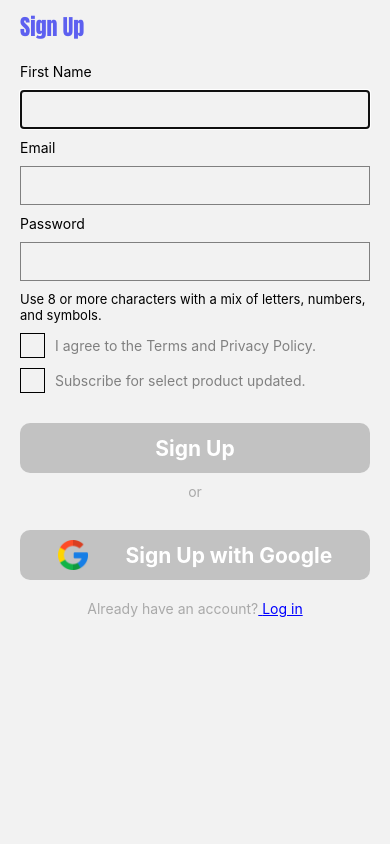
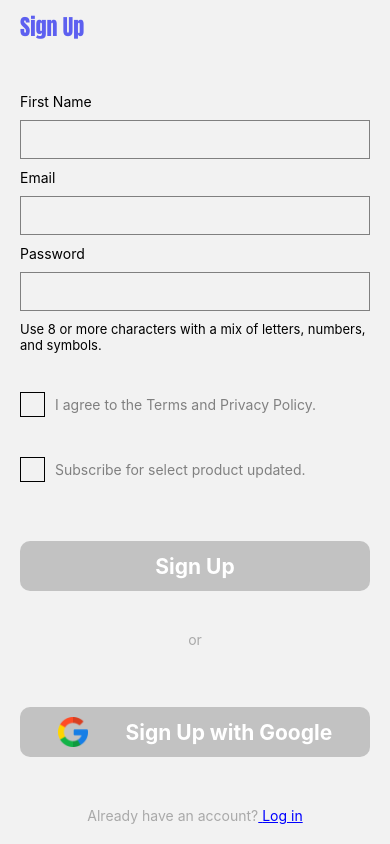
Before and after one commit to BC-MAY-21-RN/kata-05-reservacion-de-vuelos-k5-f22-t1, a React Native app in the folder abcorp/: screen /RegisterScreen in a window 390 px wide. Built offline with nearby package versions, Linux system fonts and the light colour scheme.

Commit message:
Added folder register,
Co-authored-by: Jonathan <yoni_12rrs@hotmail.com>
Co-authored-by: Cris <crprmahdz@yahoo.com>

```diff
--- a/abcorp/src/components/ButtonsRegister.js
+++ b/abcorp/src/components/register/ButtonsRegister.js
@@ -37,7 +37,10 @@ export const ButtonsRegister = ({form, onChange}) => {
           styles.btnSignUpGoogle,
           formComplete && styles.btnSignUpGoogleOpen,
         ]}>
-        <Image style={styles.imgGoogle} source={require('../img/google.png')} />
+        <Image
+          style={styles.imgGoogle}
+          source={require('../../img/google.png')}
+        />
         <Text style={styles.txtBtn}>Sign Up with Google</Text>
       </TouchableOpacity>
     </>
--- a/abcorp/src/components/CheckBookRegister.js
+++ b/abcorp/src/components/register/CheckBookRegister.js
@@ -1,5 +1,5 @@
 import React from 'react';
-import {CheckBox} from '../components/CheckBox';
+import {CheckBox} from '../CheckBox';
 
 export const CheckBookRegister = ({form, onChange}) => {
   const {checkedTerm, checkedSubscribed} = form;
--- a/abcorp/src/components/FormRegister.js
+++ b/abcorp/src/components/register/FormRegister.js
@@ -8,12 +8,12 @@ export const FormRegister = ({form, onChange}) => {
     <View>
       <Text style={styles.txtInput}>First Name</Text>
       <TextInput
-        autoFocus
         style={[styles.inputs, firstName.length > 0 && styles.inputFill]}
         onChangeText={value => onChange(value, 'firstName')}
       />
       <Text style={styles.txtInput}>Email</Text>
       <TextInput
+        autoComplete="false"
         style={[styles.inputs, email.length > 0 && styles.inputFill]}
         onChangeText={value => onChange(value, 'email')}
       />
--- a/abcorp/src/screens/RegisterScreen.js
+++ b/abcorp/src/screens/RegisterScreen.js
@@ -1,10 +1,10 @@
 import React from 'react';
 import {View, Text, StyleSheet} from 'react-native';
 
-import {FormRegister} from '../components/FormRegister';
-import {ButtonsRegister} from '../components/ButtonsRegister';
-import {CheckBookRegister} from '../components/CheckBookRegister';
-import {HaveAccountRegister} from '../components/HaveAccountRegister';
+import {FormRegister} from '../components/register/FormRegister';
+import {ButtonsRegister} from '../components/register/ButtonsRegister';
+import {CheckBookRegister} from '../components/register/CheckBookRegister';
+import {HaveAccountRegister} from '../components/register/HaveAccountRegister';
 
 const initialForm = {
   firstName: '',
@@ -39,5 +39,8 @@ const styles = StyleSheet.create({
   },
   container: {
     marginHorizontal: 20,
+    // backgroundColor: 'red',
+    flex: 1,
+    justifyContent: 'space-between',
   },
 });
```
Also changed, not shown: abcorp/src/components/register/HaveAccountRegister.js (renamed from abcorp/src/components/HaveAccountRegister.js, +7 -11 lines).
